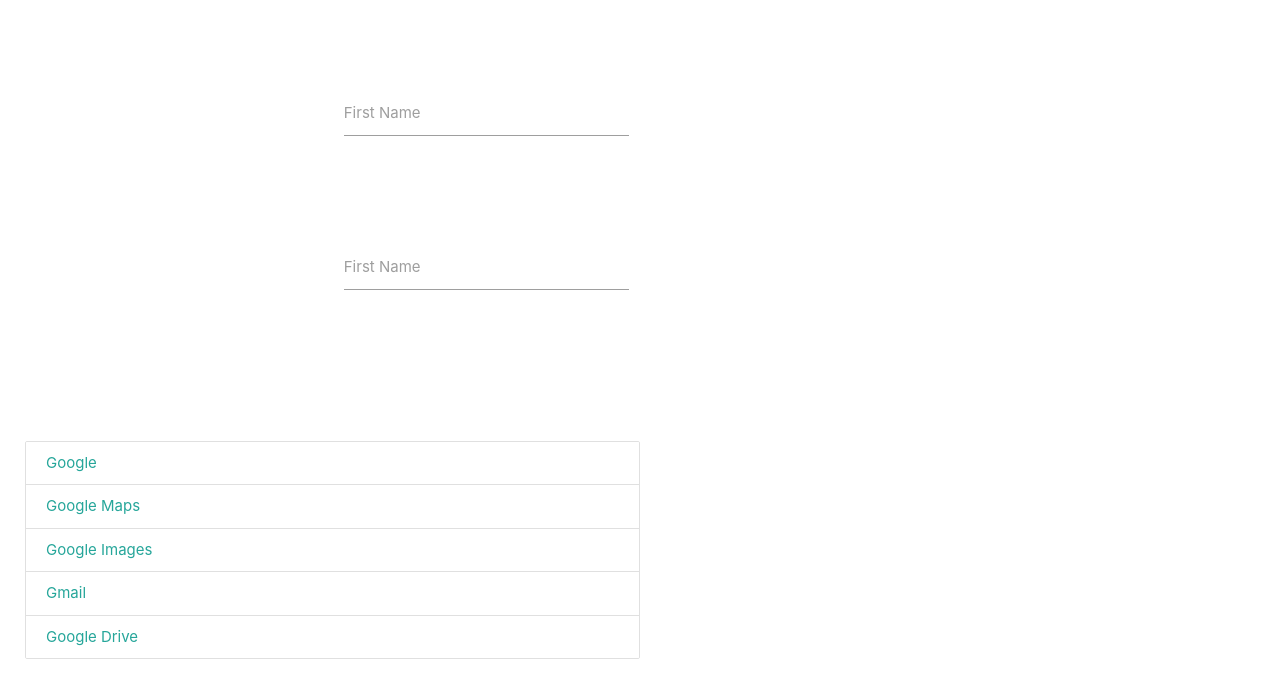
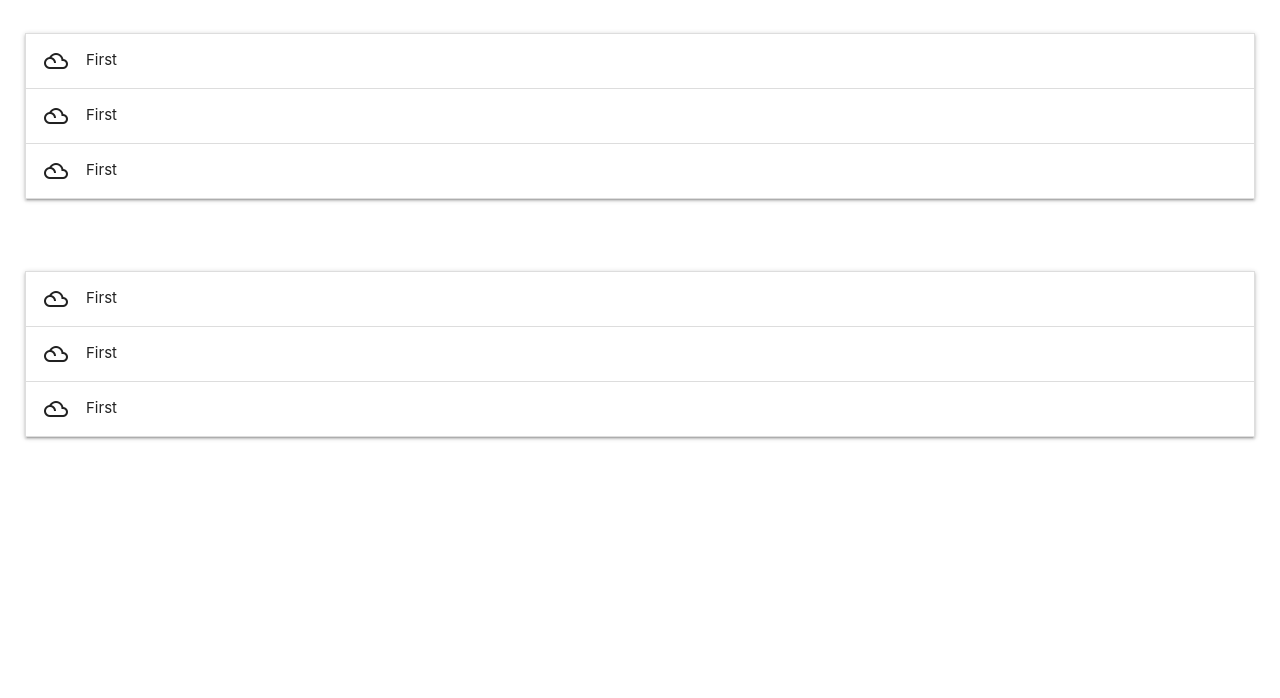
Before and after one commit to Spectr67/custom-elements, a Vue app: page / in a window 1280 px wide. Shown: the top 698 px of the page. Built offline with nearby package versions, Linux system fonts and the light colour scheme.

Commit message:
Implemented: MAccordion

```diff
--- a/src/App.vue
+++ b/src/App.vue
@@ -1,17 +1,15 @@
 <script>
 import TestContainerA from './TestContainerA.vue'
 import TestContainerC from './TestContainerC.vue'
+import TestContainerD from './TestContainerD.vue'
 
 export default {
-  components: { TestContainerA, TestContainerC },
+  components: { TestContainerA, TestContainerC, TestContainerD },
 }
 </script>
+
 <template>
   <div>
-    <TestContainerA />
+    <TestContainerD />
   </div>
-
-  <!-- <div>
-    <TestContainerC />
-  </div> -->
 </template>
--- /dev/null
+++ b/src/TestContainerD.vue
@@ -0,0 +1,62 @@
+<script>
+import MAccordion from './components/MAccordion.vue'
+
+export default {
+  components: { MAccordion },
+
+  data() {
+    return {
+      posts: [
+        {
+          id: 1,
+          tille: 'First',
+          titleIcon: 'filter_drama',
+          text: 'First Lorem ipsum dolor sit amet!!!',
+        },
+        {
+          id: 2,
+          tille: 'Second',
+          titleIcon: 'place',
+          text: 'Second Lorem ipsum dolor sit amet!!!',
+        },
+        {
+          id: 3,
+          tille: 'Third',
+          titleIcon: 'whatshot',
+          text: 'Third Lorem ipsum dolor sit amet!!!',
+        },
+      ],
+    }
+  },
+}
+</script>
+
+<template>
+  <section>
+    <article>
+      <MAccordion :posts="posts">
+        <template #default="{ message, age, qqq }">
+          <h1>Lorem ipsum dolor sit amet!!!</h1>
+          <h2>{{ message }}</h2>
+          <h3>{{ age }}</h3>
+          <h4>{{ qqq }}</h4>
+        </template>
+      </MAccordion>
+    </article>
+
+    <article>
+      <MAccordion v-slot="{ message, age, qqq }" :posts="posts">
+        <h1>Lorem ipsum dolor sit amet!!!</h1>
+        <h2>{{ message }}</h2>
+        <h3>{{ age }}</h3>
+        <h4>{{ qqq }}</h4>
+      </MAccordion>
+    </article>
+  </section>
+</template>
+
+<style scoped>
+article {
+  padding: 25px;
+}
+</style>
--- /dev/null
+++ b/src/components/MAccordion.vue
@@ -0,0 +1,24 @@
+<script>
+export default {
+  props: ['posts'],
+
+  mounted() {
+    const el = this.$refs.elUl
+    const options = { accordion: true }
+    M.Collapsible.init(el, options)
+  },
+}
+</script>
+
+<template>
+  <ul ref="elUl" class="collapsible">
+    <li v-for="post of posts" :key="post.id">
+      <div class="collapsible-header">
+        <i class="material-icons">filter_drama</i>First
+      </div>
+      <div class="collapsible-body">
+        <slot :message="'hello slot'" :age="42" :qqq="'aaa'"></slot>
+      </div>
+    </li>
+  </ul>
+</template>
```
